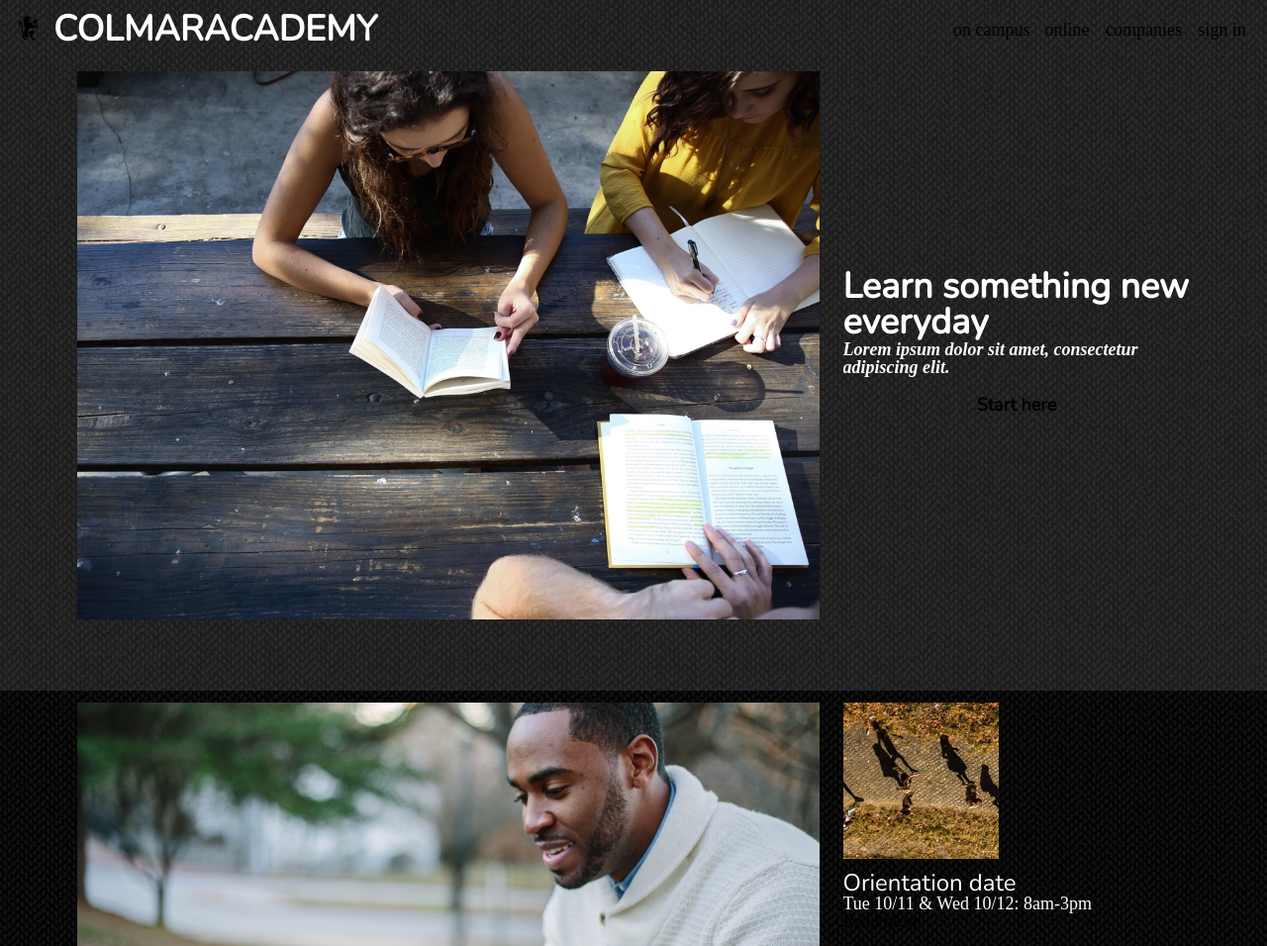
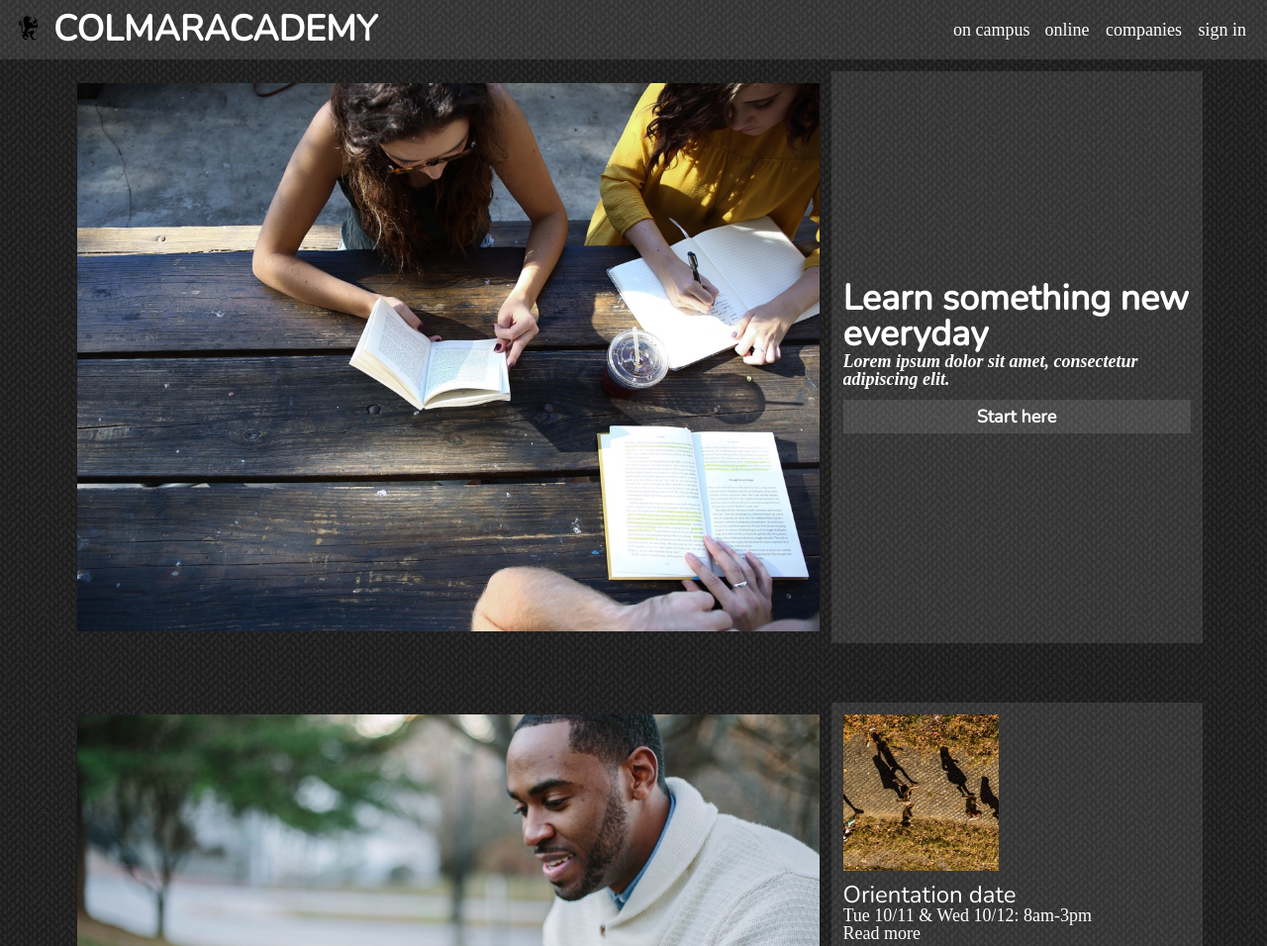
Before and after one commit to olinelson/capstone-new, a plain HTML site: page index.html in a window 1280 px wide. Shown: the top 956 px of the page at 99% size. Drawn offline with nearby package versions, Linux system fonts and the light colour scheme; a web font is replaced by a local one.

Commit message:
desktop almost finished

```diff
--- a/index.html
+++ b/index.html
@@ -12,6 +12,7 @@
 
   <body>
 
+<div class="sitecontainer">
 
 
     <!--HEADER SECTION  -->
@@ -58,7 +59,7 @@
     </header>
 
     <!-- Learn Something section -->
-<div class="background1">
+
     <div class="container1">
 
         <div class="featurebox">
@@ -81,13 +82,13 @@
 
     </div>
   </div>
-</div>
+
 
 
 
 
     <!-- Keep Pracicing section -->
-<div class="background2">
+
 
     <div class="container2">
 
@@ -157,11 +158,11 @@
 
     </div>
 
-  </div>
+
 
 
     <!-- Start learning section -->
-<div class"background3">
+
 
     <div class="container3head">
       <h1>Start learning</h1>
@@ -228,10 +229,10 @@
 
 
     </div>
-  </div>
+
 
     <!-- Thesis exhibit section -->
-<div class="background4">
+
     <div class="container4head">
         <h1>Thesis exhibit</h1>
     </div>
@@ -284,7 +285,7 @@
 
         </div>
       </div>
-    </div>
+
 
 <footer>
   <div class="footercontainer">
@@ -297,6 +298,6 @@
 
 
 
-
+</div>
   </body>
 </html>
--- a/resources/css/style.css
+++ b/resources/css/style.css
@@ -57,6 +57,8 @@ header{
   display: flex;
   justify-content: center;
   overflow: hidden;
+  background-color: #ffffff1a;
+  margin: 0 0 1rem 0;
 }
 .header-container{
   width: 100%;
@@ -67,6 +69,7 @@ header{
   align-items: center;
   align-content: center;
   justify-content: space-between;
+
 }
 .header-container .logo{
   display: flex;
@@ -86,7 +89,7 @@ html{
   color:white;
 }
 a{
-  color: ;
+  color:white;
 }
 
 h1, h2 ,h3 , h4 ,h5 ,h6{
@@ -98,17 +101,10 @@ body{
   background-image: url(../images/zig-zag-wool.png);
 }
 
-header{
-  background-color:#ffffff1a;
-}
-.background1{
-  background-color: #ffffff1a;
-  display: flex;
-  justify-content: center;
-  width: 100%;
 
-}
-.background3{
+
+
+.sitecontainer{
   background-color: #ffffff1a;
   display: flex;
   flex-direction: column;
@@ -143,6 +139,7 @@ header{
   flex-direction:row;
   justify-content: center;
   align-content: center;
+  background-color: ;
 }
 
 .container1 .sidebox .mediabox{
@@ -159,7 +156,7 @@ header{
 .button{
   width: 100%;
   padding: 8px 0;
-  background-color: ;
+  background-color:#ffffff1a ;
   text-align: center;
   margin: 1rem 0 0 0;
 }
@@ -192,12 +189,14 @@ header{
   display: flex;
   flex-direction: column;
   overflow: hidden;
+  background-color: #ffffff1a;
 }
 
 .sidebox .mediabox{
   display: flex;
   width: 100%;
   overflow: hidden;
+
 }
 .sidebox .mediabox img{
   width: 42%;
@@ -238,3 +237,7 @@ footer{
 .container3head , .container4head{
   margin: 0 0 2rem 0;
 }
+.container3{
+  background-color: #ffffff1a;
+  padding: 1rem;
+}
```
